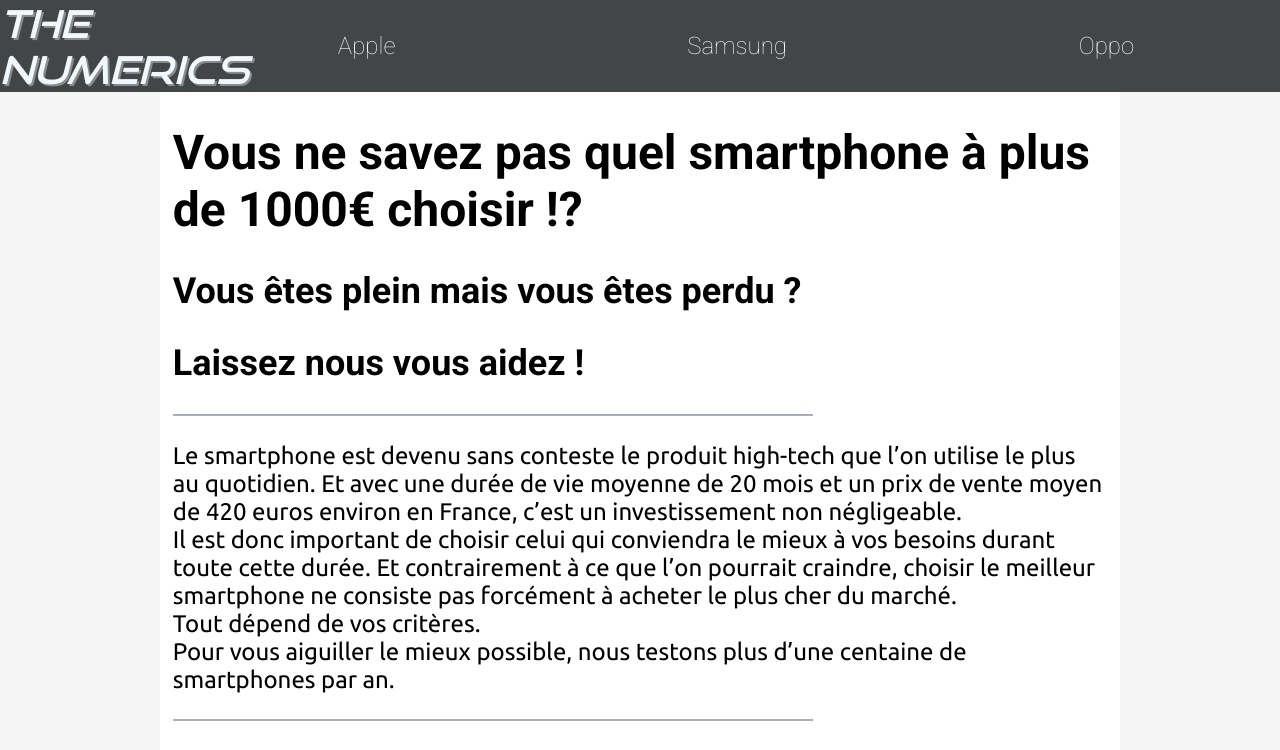
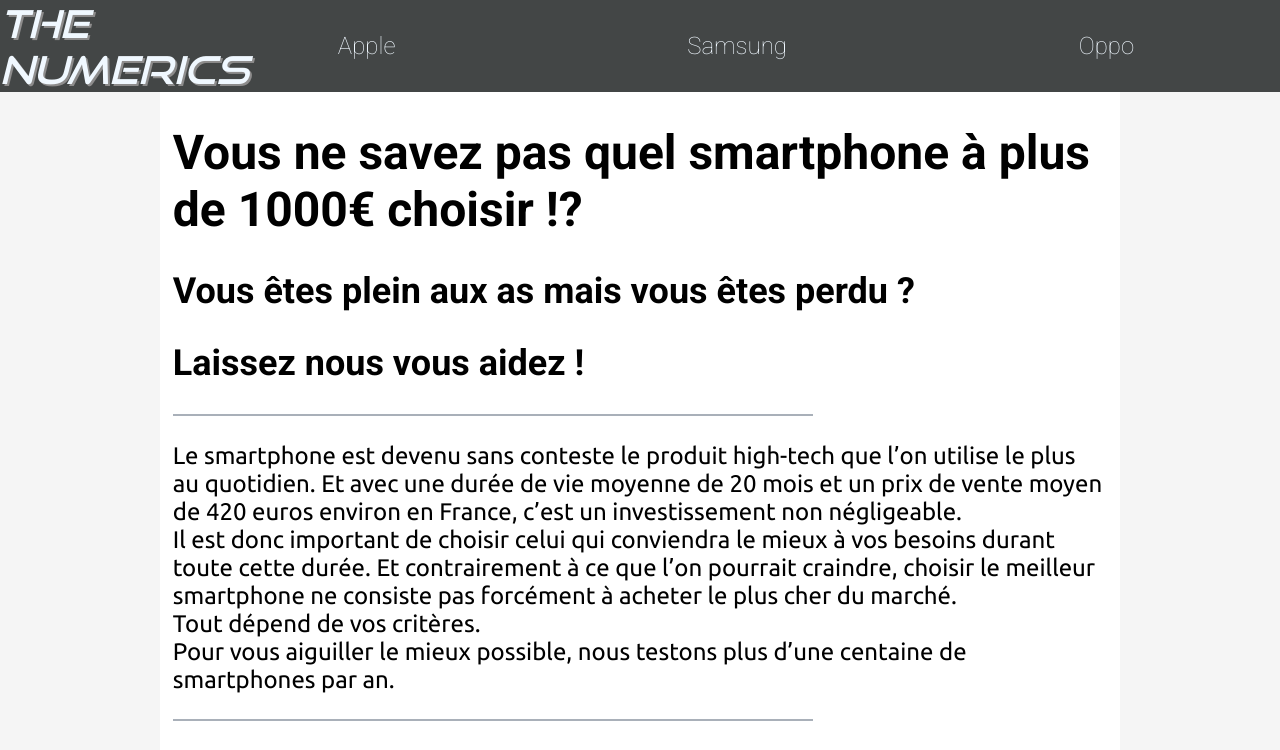
Before and after one commit to GuiguiBar/The-Numerics, a plain HTML site: page index.html in a window 1280 px wide. Shown: the top 750 px of the page. Drawn offline with Linux system fonts and the light colour scheme.

Commit message:
Update index.html

```diff
--- a/index.html
+++ b/index.html
@@ -22,7 +22,7 @@
         <div class="name">
             <h1> Vous ne savez pas quel smartphone à plus de 1000€ choisir !?</h1>
                 <div class="name2">
-                    <h2> Vous êtes plein mais vous êtes perdu ?</h2>
+                    <h2> Vous êtes plein aux as mais vous êtes perdu ?</h2>
                     <h2> Laissez nous vous aidez !</h2>
                 </div>
 
```
